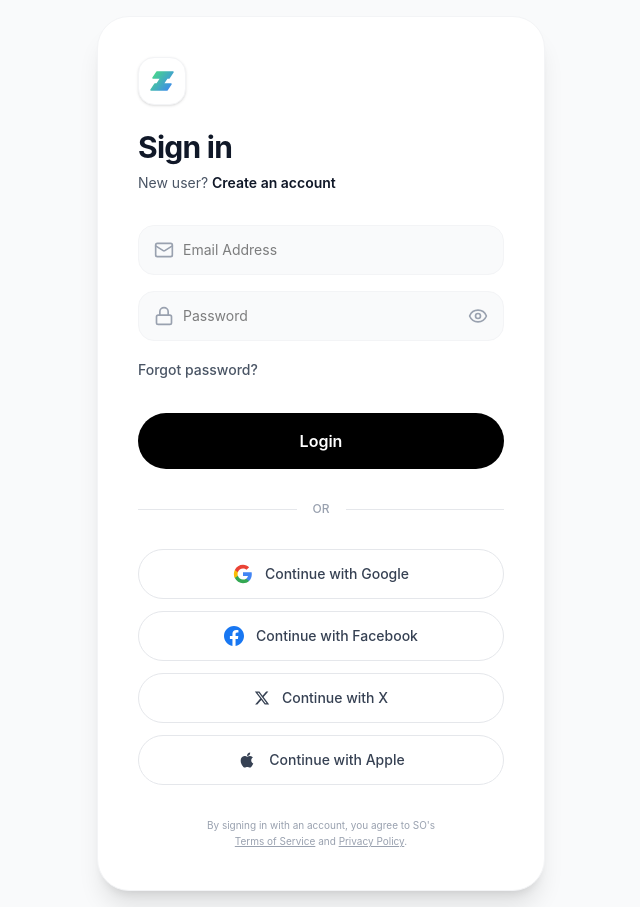
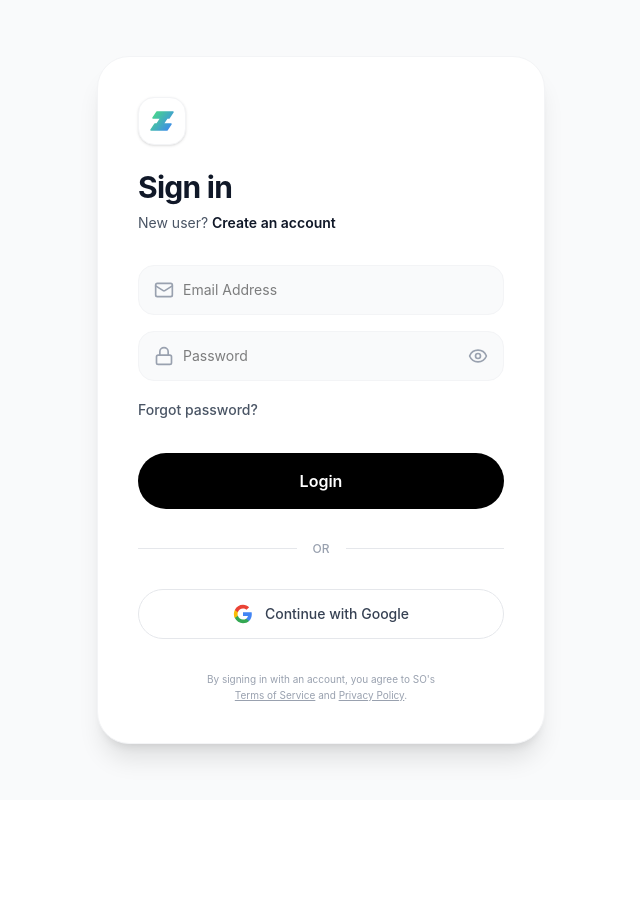
Before and after one commit to qwennnzim-del/zhiyou-ai, a Next.js app: page /login in a window 1280 px wide. Shown: the whole page, without its empty margins (319-959 px from the left). After the commit the page ends 800 px from the top, so only its background shows below. Built offline with nearby package versions, Linux system fonts and the light colour scheme; no server answers.

Commit message:
feat: Remove unused Facebook login button
The Facebook login button and its related handler were not implemented and are no longer needed. This commit removes them to simplify the login page.

```diff
--- a/app/login/page.tsx
+++ b/app/login/page.tsx
@@ -49,10 +49,6 @@ export default function LoginPage() {
       console.error("Error signing in with Google:", error);
       alert("Gagal login dengan Google. Silakan coba lagi.");
     }
-  };
-
-  const handleNotImplemented = (provider: string) => {
-    alert(`Login dengan ${provider} belum diimplementasikan.`);
   };
 
   if (isLoading) {
@@ -151,36 +147,6 @@ export default function LoginPage() {
               </svg>
               <span className="text-sm">Continue with Google</span>
             </button>
-
-            <button
-              onClick={() => handleNotImplemented('Facebook')}
-              className="w-full flex items-center justify-center gap-3 py-3.5 bg-white border border-gray-200 hover:bg-gray-50 text-gray-700 font-medium rounded-full transition-all"
-            >
-              <svg className="w-5 h-5 text-[#1877F2]" fill="currentColor" viewBox="0 0 24 24">
-                <path d="M24 12.073c0-6.627-5.373-12-12-12s-12 5.373-12 12c0 5.99 4.388 10.954 10.125 11.854v-8.385H7.078v-3.469h3.047V9.43c0-3.007 1.792-4.669 4.533-4.669 1.312 0 2.686.235 2.686.235v2.953H15.83c-1.491 0-1.956.925-1.956 1.874v2.25h3.328l-.532 3.469h-2.796v8.385C19.612 23.027 24 18.062 24 12.073z"/>
-              </svg>
-              <span className="text-sm">Continue with Facebook</span>
-            </button>
-
-            <button
-              onClick={() => handleNotImplemented('X')}
-              className="w-full flex items-center justify-center gap-3 py-3.5 bg-white border border-gray-200 hover:bg-gray-50 text-gray-700 font-medium rounded-full transition-all"
-            >
-              <svg className="w-4 h-4" fill="currentColor" viewBox="0 0 24 24">
-                <path d="M18.244 2.25h3.308l-7.227 8.26 8.502 11.24H16.17l-5.214-6.817L4.99 21.75H1.68l7.73-8.835L1.254 2.25H8.08l4.713 6.231zm-1.161 17.52h1.833L7.084 4.126H5.117z"/>
-              </svg>
-              <span className="text-sm">Continue with X</span>
-            </button>
-
-            <button
-              onClick={() => handleNotImplemented('Apple')}
-              className="w-full flex items-center justify-center gap-3 py-3.5 bg-white border border-gray-200 hover:bg-gray-50 text-gray-700 font-medium rounded-full transition-all"
-            >
-              <svg className="w-5 h-5" fill="currentColor" viewBox="0 0 24 24">
-                <path d="M17.05 20.28c-.98.95-2.05.8-3.08.35-1.09-.46-2.09-.48-3.24 0-1.44.62-2.2.44-3.06-.35C2.79 15.25 3.51 7.59 9.05 7.31c1.35.07 2.29.74 3.08.8 1.18-.24 2.31-.93 3.57-.84 1.51.12 2.65.72 3.4 1.8-3.12 1.87-2.38 5.98.48 7.13-.61 1.54-1.53 2.99-2.53 4.08zM12.03 7.25c-.15-2.23 1.66-4.07 3.74-4.25.42 2.4-1.74 4.39-3.74 4.25z"/>
-              </svg>
-              <span className="text-sm">Continue with Apple</span>
-            </button>
           </div>
 
           <div className="text-[10px] text-gray-400 text-center leading-relaxed px-4">
```
